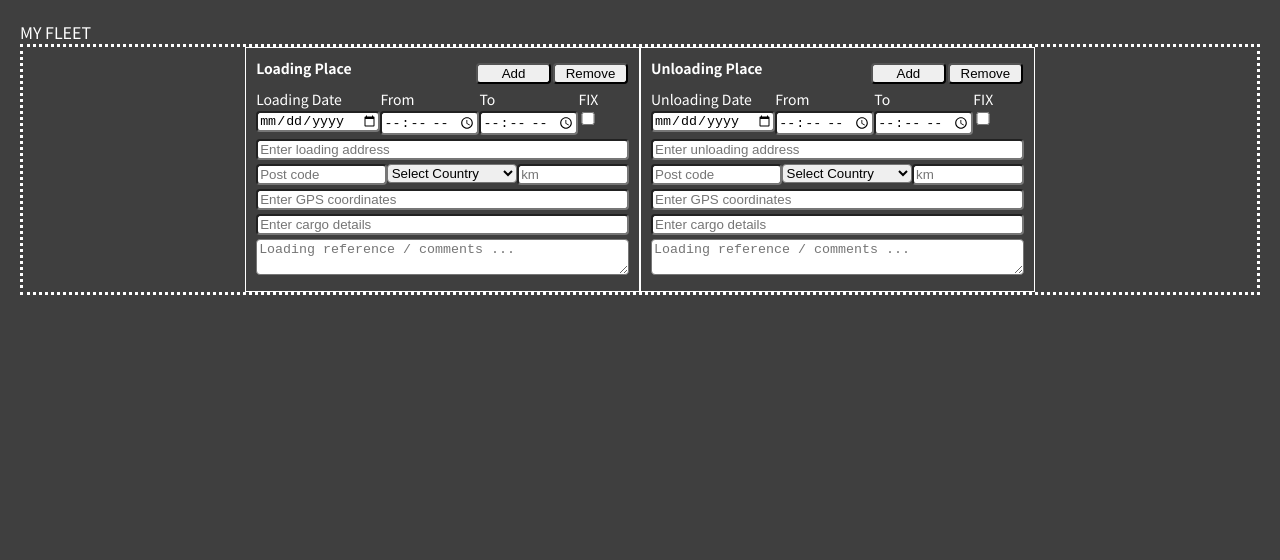
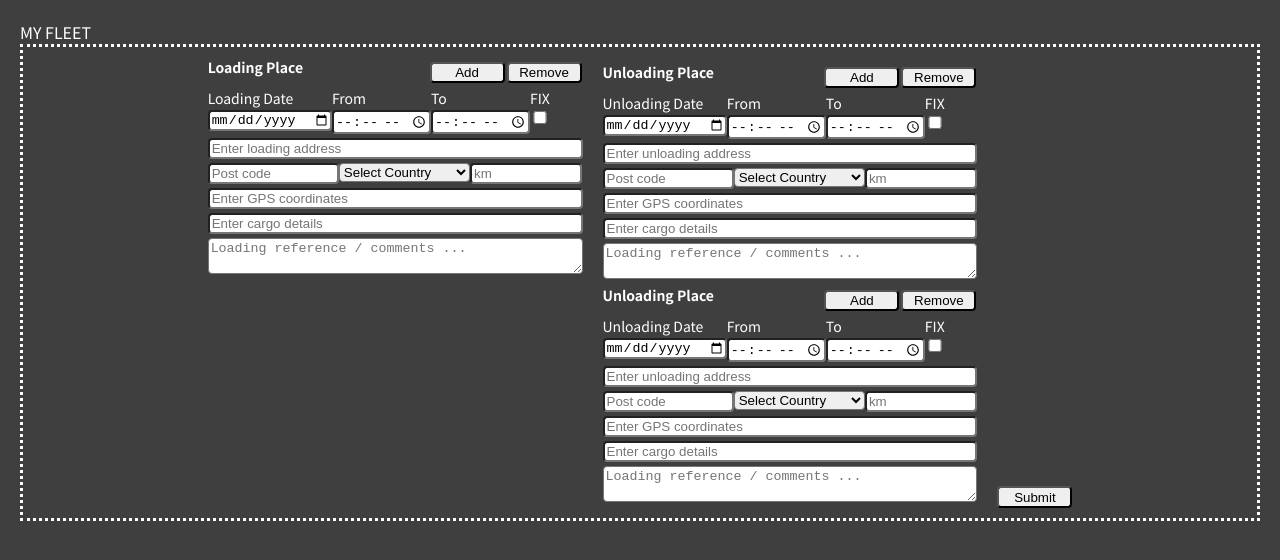
Before and after one commit to Alexit0/myfleet, a React (Create React App) app: page / in a window 1280 px wide. Shown: the top 560 px of the page. Built offline with nearby package versions, Linux system fonts and the light colour scheme.

Commit message:
add submit button, modify css

```diff
--- a/src/components/LoadingForm.js
+++ b/src/components/LoadingForm.js
@@ -6,11 +6,20 @@ import UnloadingBlock from "./UnloadingBlock";
 import classes from "./LoadingForm.module.css";
 
 const LoadingForm = (props) => {
+
+  const handleSubmit = (event) => {
+    event.preventDefault();
+  };
   return (
-    <form>
+    <form onSubmit={handleSubmit}>
       <main>
         <LoadingBlock />
-        <UnloadingBlock />
+        <div className={classes["unloading-block"]}>
+          <UnloadingBlock />
+          <UnloadingBlock />
+          {/* <UnloadingBlock /> */}
+        </div>
+        <button className={classes['submit-button']}>Submit</button>
       </main>
     </form>
   );
--- a/src/components/LoadingForm.module.css
+++ b/src/components/LoadingForm.module.css
@@ -9,12 +9,22 @@ button {
 
 button {
     margin: 5px 1px;
-    width: 75px
+    width: 75px;
 }
+
+.submit-button {
+    height: 22px;
+    margin: auto 10px 10px 10px;
+
+
+}
+
 
 label {
     display: block;
 }
+
+
 
 main {
     border: dotted ;
@@ -24,15 +34,15 @@ main {
 }
 
 .loading-block {
-    /* float: left; */
-    border: solid 1px white;
+    /* border: solid 1px white; */
     width: 32%;
     padding: 10px;
 }
 
 .unloading-block {
-    /* float: right; */
-    border: solid 1px white;
+    /* border: solid 1px white; */
+    margin-top: 5px;
+
     width: 32%;
     padding: 10px;
 }
--- a/src/components/UnloadingBlock.js
+++ b/src/components/UnloadingBlock.js
@@ -15,7 +15,7 @@ const UnloadingBlock = () => {
     event.preventDefault();
   };
   return (
-    <div className={classes["unloading-block"]}>
+    <div >
       <div className={classes["label-bar"]}>
         <label>
           <strong>Unloading Place</strong>
```
